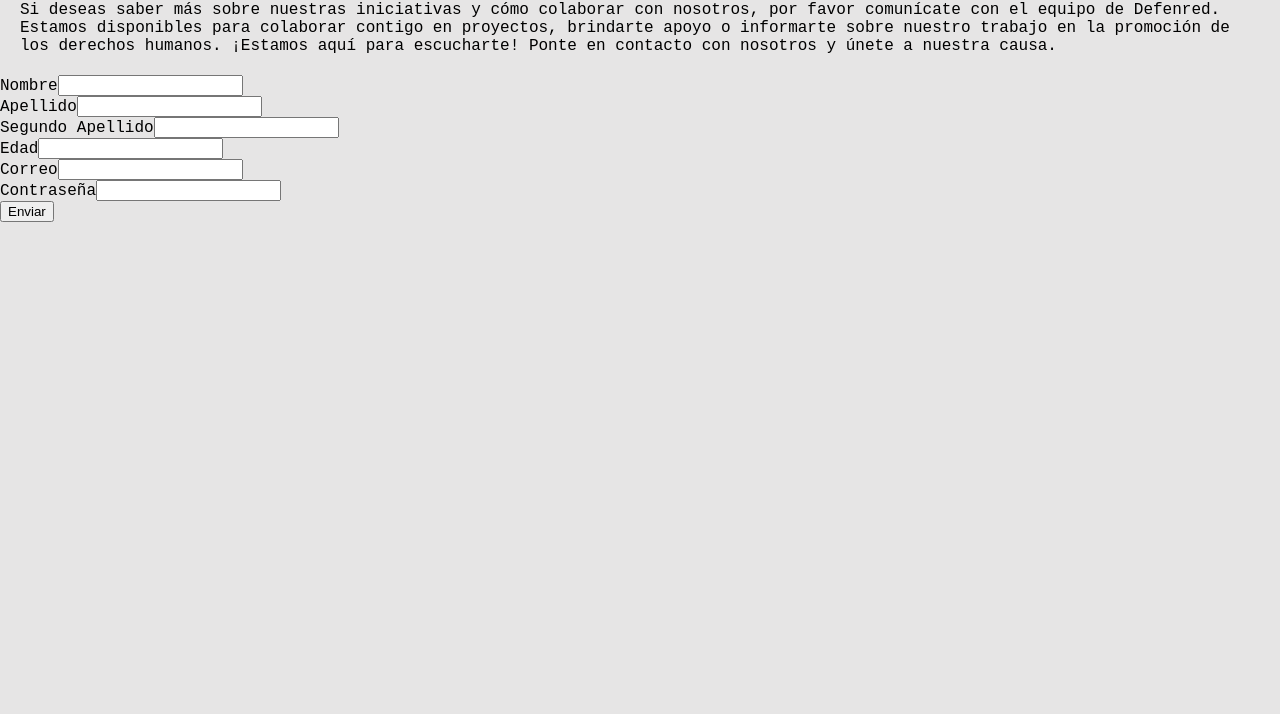
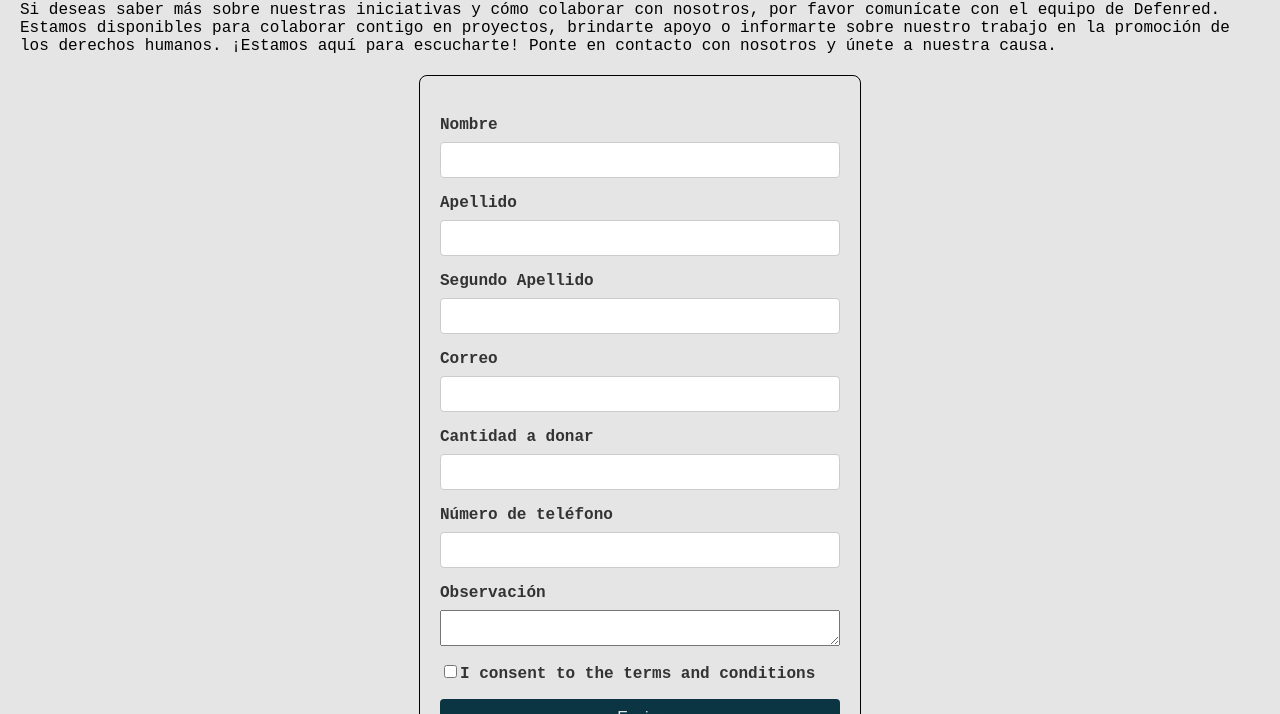
Before and after one commit to InkCapac/DANI_NODE, a React (Vite) app in the folder DEFENRED/: page /contacto in a window 1280 px wide. Shown: the part 238-952 px from the top of the page. Before the commit the page ends 800 px from the top, so only its background shows below. Built offline with nearby package versions, Linux system fonts and the light colour scheme.

Commit message:
CAMBIOS 31-01
:)

```diff
--- a/DEFENRED/src/componentes/Formulario.tsx
+++ b/DEFENRED/src/componentes/Formulario.tsx
@@ -1,12 +1,15 @@
 import React, { useRef } from "react";
+import "./css/formulario.css";
 
 const Formulario: React.FC = () => {
   const nombre = useRef<HTMLInputElement>(null);
   const apellido = useRef<HTMLInputElement>(null);
   const apellido2 = useRef<HTMLInputElement>(null);
-  const edad = useRef<HTMLInputElement>(null);
   const correo = useRef<HTMLInputElement>(null);
-  const pass = useRef<HTMLInputElement>(null);
+  const donativo = useRef<HTMLInputElement>(null);
+  const telefono = useRef<HTMLInputElement>(null);
+  const observacion = useRef<HTMLTextAreaElement>(null);
+  const consentimiento = useRef<HTMLInputElement>(null);
 
   const enviar = (event: React.FormEvent<HTMLFormElement>) => {
     event.preventDefault();
@@ -15,9 +18,11 @@ const Formulario: React.FC = () => {
       nombre: nombre.current?.value,
       apellido: apellido.current?.value,
       apellido2: apellido2.current?.value,
-      edad: edad.current?.value,
       correo: correo.current?.value,
-      pass: pass.current?.value,
+      donativo: donativo.current?.value,
+      telefono: telefono.current?.value,
+      observacion: observacion.current?.value,
+      consentimiento: consentimiento.current?.checked, // Use .checked for checkboxes
     };
 
     console.log(usuario);
@@ -29,7 +34,12 @@ const Formulario: React.FC = () => {
       },
       body: JSON.stringify(usuario),
     })
-      .then((response) => response.json())
+      .then((response) => {
+        if (!response.ok) {
+          throw new Error(`HTTP error! Status: ${response.status}`);
+        }
+        return response.json();
+      })
       .then((data) => console.log("Usuario insertado:", data))
       .catch((error) => console.error("Error al insertar usuario:", error));
   };
@@ -38,12 +48,12 @@ const Formulario: React.FC = () => {
     <form onSubmit={enviar} className="form-container">
       <div className="form-group">
         <label htmlFor="nombre">Nombre</label>
-    <input id="nombre" type="text" ref={nombre} />
+        <input id="nombre" type="text" ref={nombre} required />
       </div>
 
       <div className="form-group">
         <label htmlFor="apellido">Apellido</label>
-    <input id="apellido" type="text" ref={apellido} />
+        <input id="apellido" type="text" ref={apellido} required />
       </div>
 
       <div className="form-group">
@@ -52,18 +62,30 @@ const Formulario: React.FC = () => {
       </div>
 
       <div className="form-group">
-    <label htmlFor="edad">Edad</label>
-    <input id="edad" type="number" ref={edad} />
+        <label htmlFor="correo">Correo</label>
+        <input id="correo" type="email" ref={correo} required />
       </div>
 
       <div className="form-group">
-    <label htmlFor="correo">Correo</label>
-    <input id="correo" type="email" ref={correo} />
+        <label htmlFor="donativo">Cantidad a donar</label>
+        <input id="donativo" type="number" ref={donativo} min="0" step="0.01" required />
       </div>
 
       <div className="form-group">
-    <label htmlFor="pass">Contraseña</label>
-    <input id="pass" type="password" ref={pass} />
+        <label htmlFor="telefono">Número de teléfono</label>
+        <input id="telefono" type="tel" ref={telefono} pattern="[0-9]{10}" required />
+      </div>
+
+      <div className="form-group">
+        <label htmlFor="observacion">Observación</label>
+        <textarea id="observacion" ref={observacion}></textarea>
+      </div>
+
+      <div className="form-group">
+        <label htmlFor="consentimiento">
+          <input id="consentimiento" type="checkbox" ref={consentimiento} required />
+          I consent to the terms and conditions
+        </label>
       </div>
 
       <button type="submit" className="submit-button">Enviar</button>
--- a/DEFENRED/src/componentes/css/formulario.css
+++ b/DEFENRED/src/componentes/css/formulario.css
@@ -1,29 +1,33 @@
+:root {
+    --orange: rgb(240, 101, 0);
+    --white: rgb(230, 229, 229);
+    --black: rgb(34, 34, 34);
+    --blue: rgb(12, 53, 67);
+    --gray: rgb(217, 217, 217);
+}
 .form-container {
     display: flex;
     flex-direction: column;
     gap: 1rem;
     max-width: 400px;
     margin: 0 auto;
-    padding: 20px;
-    border: 1px solid #ccc;
+    padding: 40px 20px;
+    border: 1px solid;
     border-radius: 8px;
-    background-color: #f9f9f9;
+    background-color: var(--white);
   }
 
-  /* Form group (label + input) */
   .form-group {
     display: flex;
     flex-direction: column;
-    gap: 0.5rem; /* Adds space between label and input */
+    gap: 0.5rem;
   }
 
-  /* Labels */
   .form-group label {
     font-weight: bold;
     color: #333;
   }
 
-  /* Input fields */
   .form-group input {
     padding: 8px;
     border: 1px solid #ccc;
@@ -31,11 +35,10 @@
     font-size: 16px;
   }
 
-  /* Submit button */
   .submit-button {
     padding: 10px 20px;
-    background-color: #007BFF;
-    color: white;
+    background-color: var(--blue);
+    color: var(--white);
     border: none;
     border-radius: 4px;
     font-size: 16px;
@@ -44,5 +47,5 @@
   }
 
   .submit-button:hover {
-    background-color: #0056b3; /* Darker shade on hover */
+    background-color: var(--orange);
   }
```
Lines whose indentation alone changed are shown as unchanged.
